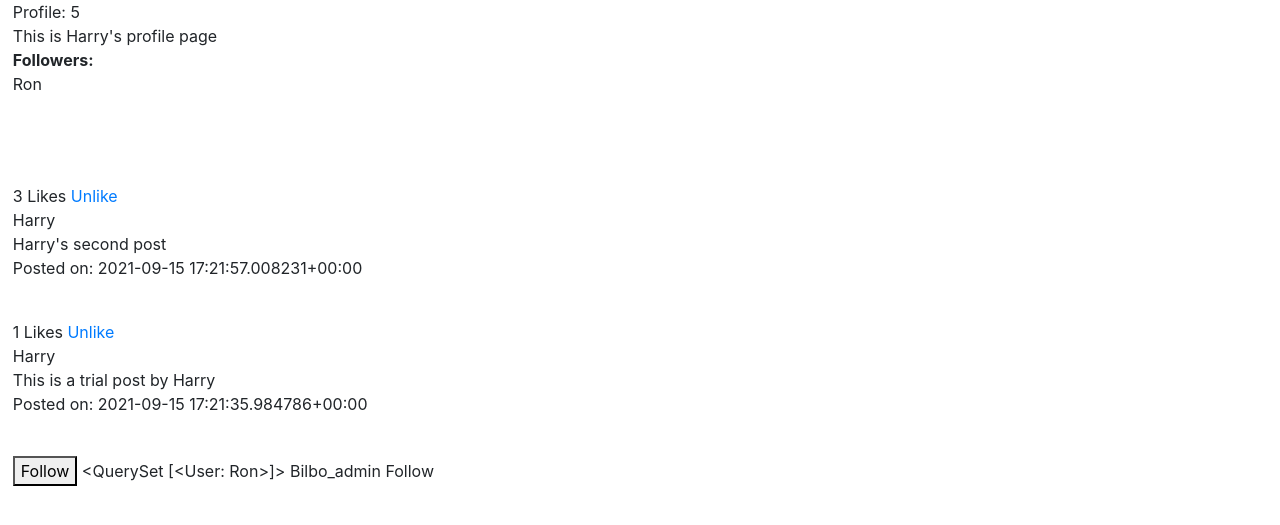
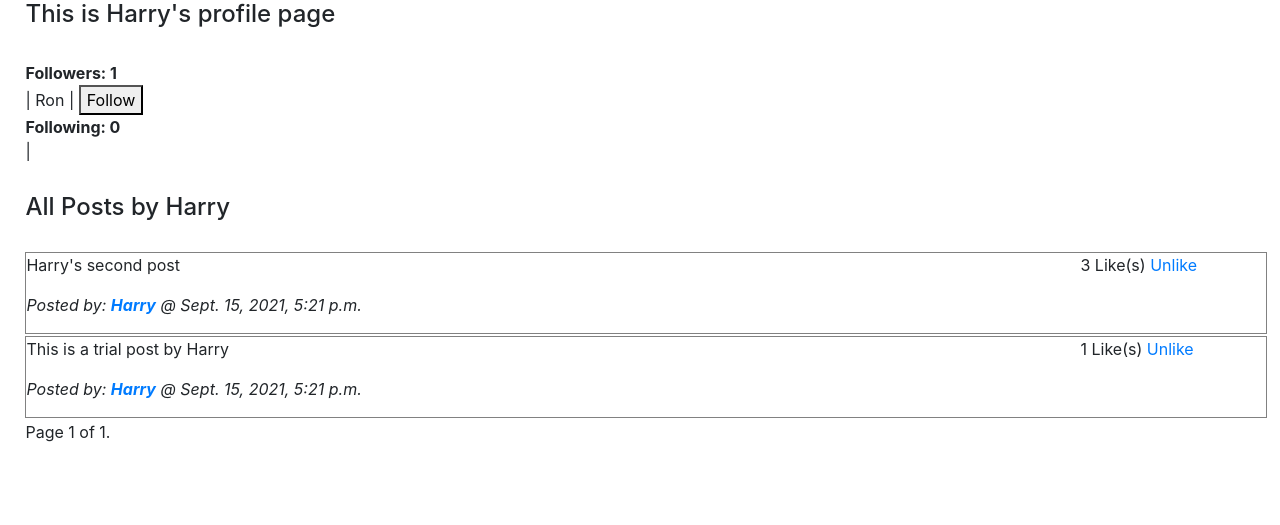
Before and after one commit to Bilbo312/CS50W_Project4, a Django app: a page that uses network/templates/network/profile.html in a window 1280 px wide. Shown: the part 56-581 px from the top of the page. Run offline with Django 3.2, Linux system fonts and the light colour scheme; a user stored in the database is signed in; data comes from the database, SQL or seed files in the repository; both versions use the stored data as it was after the commit; some libraries are stand-ins or nearby versions.

Commit message:
Formatted all pages

```diff
--- a/network/static/network/styles.css
+++ b/network/static/network/styles.css
@@ -31,6 +31,15 @@
     width: 85%;
 }
 
+.pagination {
+    margin-left: 1%;
+}
+
+.profile_details {
+    margin-bottom: 30px;
+    margin-left: 1%;
+}
+
 #new_post_btn {
     position: absolute;
     margin-left: 336px;
--- a/network/templates/network/index.html
+++ b/network/templates/network/index.html
@@ -21,7 +21,7 @@
             <div class="post_block">
                 <div class = "posts" id="post_{{Post.id}}" >
                     <p>{{Post.content}}</p>
-                    <p><i>Posted by: {{Post.post_creator}} @ {{Post.time_created}}</i></p>
+                    <p><i>Posted by: <a href="{% url 'profile' Post.post_creator %}"><strong>{{ Post.post_creator }}</strong></a> @ {{Post.time_created}}</i></p>
                 </div>
                 <div class="add_ons">
                     <div class = "likes">
--- a/network/templates/network/profile.html
+++ b/network/templates/network/profile.html
@@ -1,44 +1,82 @@
 {% extends "network/layout.html" %}
 {% load static %}
 
-
 {% block body %}
     {{Message}}
-    Profile: {{profile_id}}
-    <br>
-    This is {{username}}'s profile page
-    <br>
-    <b>Followers:</b>
-    {% for follower in followers %}
-        {{follower|linebreaks}}
+
+    <div class="profile_details">
+        <h4>This is {{username}}'s profile page</h4>
         <br>
-    {% endfor %}
-    <br><br>
-    {% for Post in Posts %}
-        <div class = "likes">
-            <span id = "likes_{{Post.id}}">{{Post.likes.all.count}}</span> Likes
-            {% if user.is_authenticated %}
-                {% if request.user in Post.likes.all %}
-                    <a class="like_btn" data-id = "{{Post.id}}" href="#a">Unlike</a>
-                {% else %}
-                    <a class="like_btn" data-id = "{{Post.id}}" href="#a">Like</a>
-                {% endif %}
+        <b>Followers: {{followers.count}} </b>
+        <br>|
+
+        {% for follower in followers %}
+            {{follower}} |
+        {% endfor %}
+
+        {% if is_user == 0 %}
+            <button type = "button" id = "follow_btn">{{btn_text}}</button>
+        {% endif %}
+
+        <br>
+        <b>Following: {{following.count}}</b>
+        <br>|
+        {% for following in following %}
+            {{following}} |
+        {% endfor %}
+    </div>
+    <h4 class="body">All Posts by {{username}} </h4>
+    <div class="all_posts_block">
+        {% for Post in Posts %}
+            <div class="post_block">
+                <div class = "posts" id="post_{{Post.id}}" >
+                    <p>{{Post.content}}</p>
+                    <p><i>Posted by: <a href="{% url 'profile' Post.post_creator %}"><strong>{{ Post.post_creator }}</strong></a> @ {{Post.time_created}}</i></p>
+                </div>
+                <div class="add_ons">
+                    <div class = "likes">
+                        <span id = "likes_{{Post.id}}">{{Post.likes.all.count}}</span> Like(s)
+
+                        {% if user.is_authenticated %}
+                            {% if request.user in Post.likes.all %}
+                                <a class="like_btn" data-id = "{{Post.id}}" href="#">Unlike</a>
+                            {% else %}
+                                <a class="like_btn" data-id = "{{Post.id}}" href="#">Like</a>
+                            {% endif %}
+                        {% endif %}
+                    </div>
+                    <div class="edit" id="edit_{{Post.id}}">
+                        {% if request.user == Post.post_creator %}
+                            <br>
+                            <a class="edit_btn" data-id = "{{Post.id}}" href="#">Edit</a>
+                        {% endif %}
+                    </div>
+                </div>
+            </div>
+        {% endfor %}
+    </div>
+
+    <div class="pagination">
+        <span class="step-links">
+            {% if Posts.has_previous %}
+                <a href="?page=1">&laquo; first</a>
+                <a href="?page={{ Posts.previous_page_number }}">previous</a>
             {% endif %}
-        </div>
-        <div class = "posts">
-            {{Post|linebreaks}}
-            <br>
-        </div>
-    {% endfor %}
-    {% if is_user == 0 %}
-        <button type = "button" id = "follow_btn">{{btn_text}}</button>
-    {% endif %}
 
-    {{followers}}
-    {{active_user}}
-    {{btn_text}}
+            <span class="current">
+                Page {{ Posts.number }} of {{ Posts.paginator.num_pages }}.
+            </span>
+
+            {% if Posts.has_next %}
+                <a href="?page={{ Posts.next_page_number }}">next</a>
+                <a href="?page={{ Posts.paginator.num_pages }}">last &raquo;</a>
+            {% endif %}
+        </span>
+    </div>
+
     <input type="hidden" id="username" value ={{username}} >
     <input type="hidden" id="fol_id" value ={{profile_id}} >
     <script src="{% static 'network/profile.js' %}"></script>
     <script type="text/javascript" src="{% static 'network/likes.js' %}" ></script>
+
 {% endblock %}
--- a/network/things_to_do.txt
+++ b/network/things_to_do.txt
@@ -1,2 +1,2 @@
 Message on failure redirecting?
-Edit posts in own page
+Followers/Following on profile
--- a/network/views.py
+++ b/network/views.py
@@ -106,6 +106,13 @@ def get_profile(request,username):
     profile_id = User.objects.filter(username = username).get().id
     active_user = request.user
     followers = User.objects.get(username = username).followers.all()
+    following = User.objects.get(username = username).following.all()
+
+    paginator = Paginator(Posts, 10)
+
+    page_number = request.GET.get('page')
+    Posts = paginator.get_page(page_number)
+
     if active_user in followers:
         btn_text = "Unfollow"
     else:
@@ -120,6 +127,7 @@ def get_profile(request,username):
         "Posts": Posts,
         "is_user": is_user,
         "followers": followers,
+        "following": following,
         "btn_text": btn_text,
         "active_user": active_user
     })
@@ -153,6 +161,7 @@ def follow(request, username, action):
     else:
         redirect("")
 
+@login_required
 def followers(request, username):
     User_1 = User.objects.get(username = username)
     followers = User_1.followers.all()
@@ -165,7 +174,7 @@ def followers(request, username):
 @login_required
 def following_posts(request):
     followed_users = list(User.objects.filter(followers = request.user).values_list('id', flat=True))
-    followed_users_2 = list(User.objects.filter(followers = request.user).values_list('username', flat=True))
+    #followed_users_2 = list(User.objects.filter(followers = request.user).values_list('username', flat=True))
     Posts = Post.objects.filter(post_creator__in = followed_users)
     Posts = Posts.order_by("-time_created").all()
 
@@ -176,7 +185,7 @@ def following_posts(request):
     return render(request, "network/following.html", {
         "Posts": Posts,
         "following":followed_users,
-        "followed_users_2": followed_users_2
+        #"followed_users_2": followed_users_2
     })
 
 @csrf_exempt
```
Also changed, not shown: network/templates/network/following.html (+35 -6 lines), db.sqlite3.
